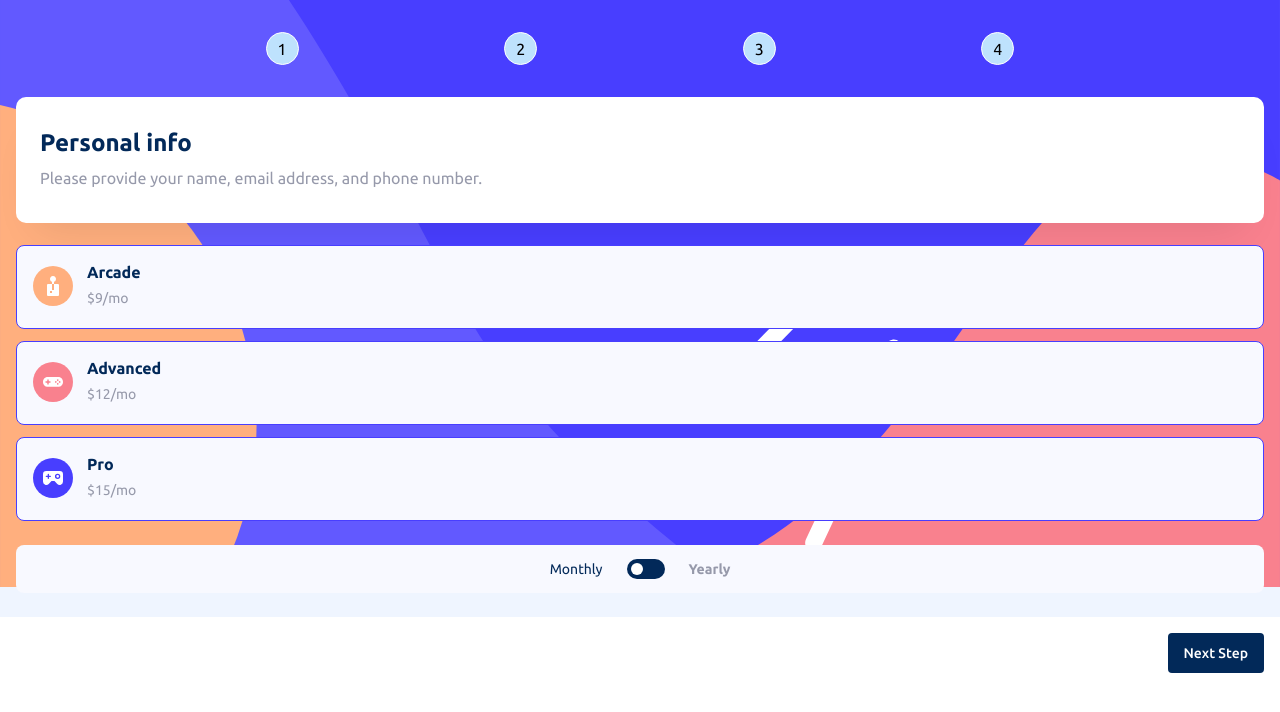
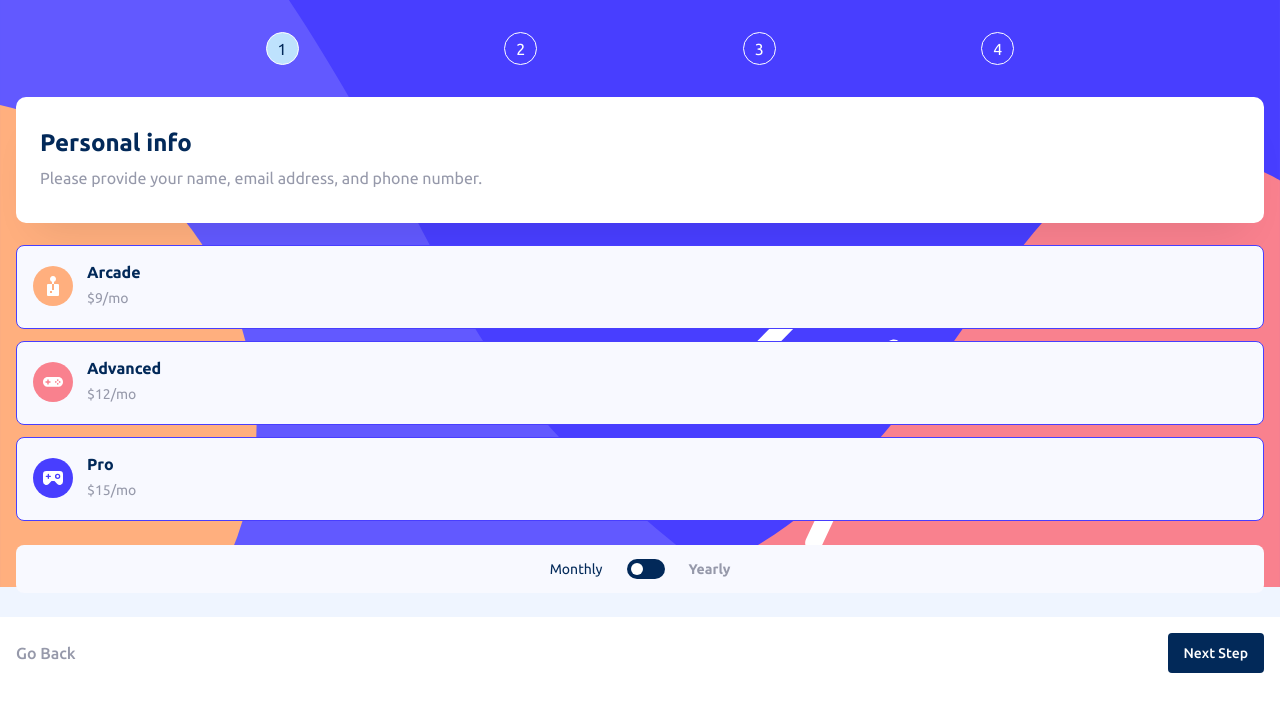
Before and after one commit to LadoAsambadze/Multi-step-form, a React (Vite) app: page /plan in a window 1280 px wide. Shown: the top 712 px of the page. Built offline with nearby package versions, Linux system fonts and the light colour scheme.

Commit message:
add states by redux for different pages

```diff
--- a/src/Components/Desktop-pages.tsx
+++ b/src/Components/Desktop-pages.tsx
@@ -1,32 +1,63 @@
 import { styled } from "styled-components";
+import { useSelector } from "react-redux/es/exports";
 
 export default function DesktopPages() {
+  const page = useSelector((store: any) => store.page.Number);
+
   return (
     <>
       <DesktopNum>
         <StepNumDiv>
-          <NumCircle>1</NumCircle>
+          <NumCircle
+            style={{
+              background: page === 1 ? "#bee2fd" : "none",
+              color: page === 1 ? "#022959" : "white",
+            }}
+          >
+            1
+          </NumCircle>
           <NumTextDiv>
             <Step>Step 1</Step>
             <Description>YOUR INFO</Description>
           </NumTextDiv>
         </StepNumDiv>
         <StepNumDiv>
-          <NumCircle>2</NumCircle>
+          <NumCircle
+            style={{
+              background: page === 2 ? "#bee2fd" : "none",
+              color: page === 2 ? "#022959" : "white",
+            }}
+          >
+            2
+          </NumCircle>
           <NumTextDiv>
             <Step>Step 2</Step>
             <Description>SELECT PLAN</Description>
           </NumTextDiv>
         </StepNumDiv>
         <StepNumDiv>
-          <NumCircle>3</NumCircle>
+          <NumCircle
+            style={{
+              background: page === 3 ? "#bee2fd" : "none",
+              color: page === 3 ? "#022959" : "white",
+            }}
+          >
+            3
+          </NumCircle>
           <NumTextDiv>
             <Step>Step 3</Step>
             <Description>ADD-ONS</Description>
           </NumTextDiv>
         </StepNumDiv>
         <StepNumDiv>
-          <NumCircle>4</NumCircle>
+          <NumCircle
+            style={{
+              background: page === 4 ? "#bee2fd" : "none",
+              color: page === 4 ? "#022959" : "white",
+            }}
+          >
+            4
+          </NumCircle>
           <NumTextDiv>
             <Step>Step 4</Step>
             <Description>YOUR INFO</Description>
@@ -62,8 +93,6 @@ const NumCircle = styled.div`
   width: 40px;
   height: 40px;
   border-radius: 100%;
-  background: #bee2fd;
-  color: #022959;
   font-weight: 700;
   font-size: 14px;
   line-height: 16px;
--- a/src/Components/Mobile-pages.tsx
+++ b/src/Components/Mobile-pages.tsx
@@ -1,13 +1,43 @@
 import { styled } from "styled-components";
+import { useSelector } from "react-redux";
 
 export default function Mobile() {
+  const page = useSelector((store: any) => store.page.Number);
   return (
     <>
       <Main>
-        <PageButton>1</PageButton>
-        <PageButton>2</PageButton>
-        <PageButton>3</PageButton>
-        <PageButton>4</PageButton>
+        <PageButton
+          style={{
+            background: page === 1 ? "#bee2fd" : "none",
+            color: page === 1 ? "#022959" : "white",
+          }}
+        >
+          1
+        </PageButton>
+        <PageButton
+          style={{
+            background: page === 2 ? "#bee2fd" : "none",
+            color: page === 2 ? "#022959" : "white",
+          }}
+        >
+          2
+        </PageButton>
+        <PageButton
+          style={{
+            background: page === 3 ? "#bee2fd" : "none",
+            color: page === 3 ? "#022959" : "white",
+          }}
+        >
+          3
+        </PageButton>
+        <PageButton
+          style={{
+            background: page === 4 ? "#bee2fd" : "none",
+            color: page === 4 ? "#022959" : "white",
+          }}
+        >
+          4
+        </PageButton>
       </Main>
     </>
   );
--- a/src/Pages/Addons.tsx
+++ b/src/Pages/Addons.tsx
@@ -6,10 +6,14 @@ import { useDispatch, useSelector } from "react-redux/es/exports";
 import { setPage } from "../store/PageNum";
 export default function Addons() {
   const page = useSelector((store: any) => store.page.Number);
+  const active = useSelector((store: any) => store.active.Boolean);
   const dispatch = useDispatch();
 
   const nextHandler = () => {
     dispatch(setPage(4));
+  };
+  const backHandler = () => {
+    dispatch(setPage(2));
   };
   console.log(page);
   return (
@@ -35,7 +39,7 @@ export default function Addons() {
                         <TextHeader>Online service</TextHeader>
                         <TextP>Access to multiplayer games</TextP>
                       </ChooseTextDiv>
-                      <Dollar>+$1/mo</Dollar>
+                      <Dollar>{!active ? "+$1/mo" : "+$10/yr"}</Dollar>
                     </ChooseDiv>
                   </AddonDiv>
                   <AddonDiv>
@@ -47,7 +51,7 @@ export default function Addons() {
                         <TextHeader>Larger storage</TextHeader>
                         <TextP>Extra 1TB of cloud save</TextP>
                       </ChooseTextDiv>
-                      <Dollar>+$2/mo</Dollar>
+                      <Dollar>{!active ? "+$2/mo" : "+$20/yr"}</Dollar>
                     </ChooseDiv>
                   </AddonDiv>
                   <AddonDiv>
@@ -59,10 +63,13 @@ export default function Addons() {
                         <TextHeader>Customizable profile</TextHeader>
                         <TextP>Custom theme on your profile</TextP>
                       </ChooseTextDiv>
-                      <Dollar>+$2/mo</Dollar>
+                      <Dollar>{!active ? "+$2/mo" : "+$20/yr"}</Dollar>
                     </ChooseDiv>
                   </AddonDiv>
                   <NextDivDesktop>
+                    <Link to="/plan" style={{ textDecoration: "none" }}>
+                      <Back onClick={backHandler}>Go Back</Back>
+                    </Link>
                     <Link to="/finish">
                       <NextButtonDesktop onClick={nextHandler}>
                         Next Step
@@ -74,6 +81,9 @@ export default function Addons() {
             </div>
           </Main>
           <NextDiv>
+            <Link to="/plan" style={{ textDecoration: "none" }}>
+              <Back onClick={backHandler}>Go Back</Back>
+            </Link>
             <Link to="/finish">
               <NextButton onClick={nextHandler} type="submit">
                 Next Step
@@ -177,9 +187,10 @@ const Form = styled.form`
 const NextDiv = styled.div`
   width: 100%;
   display: flex;
-  justify-content: flex-end;
+  justify-content: space-between;
+  align-items: center;
   background-color: white;
-  padding: 16px 16px 16px 0px;
+  padding: 16px 16px 16px 16px;
   @media (min-width: 1400px) {
     display: none;
   }
@@ -254,7 +265,8 @@ const NextDivDesktop = styled.div`
   @media (min-width: 1400px) {
     width: 100%;
     display: flex;
-    justify-content: flex-end;
+    justify-content: space-between;
+    align-items: center;
     background-color: white;
     margin-top: 95px;
   }
@@ -273,3 +285,10 @@ const NextButtonDesktop = styled.button`
     display: block;
   }
 `;
+
+const Back = styled.div`
+  font-weight: 500;
+  font-size: 16px;
+  line-height: 18px;
+  color: #9699aa;
+`;
--- a/src/Pages/Finish.tsx
+++ b/src/Pages/Finish.tsx
@@ -1,11 +1,19 @@
 import { styled } from "styled-components";
 import DesktopPages from "../Components/Desktop-pages";
 import Mobile from "../Components/Mobile-pages";
-import { useSelector } from "react-redux/es/exports";
+
+import { Link } from "react-router-dom";
+import { useDispatch } from "react-redux/es/exports";
+import { setPage } from "../store/PageNum";
 
 export default function Finish() {
-  const page = useSelector((store: any) => store.page.Number);
-  console.log(page);
+
+
+  const dispatch = useDispatch();
+
+  const backHandler = () => {
+    dispatch(setPage(3));
+  };
   return (
     <>
       <Section>
@@ -43,6 +51,9 @@ export default function Finish() {
                     <Dollar>$120/yr</Dollar>
                   </FinalDiv>
                   <NextDivDesktop>
+                    <Link to="/addons" style={{ textDecoration: "none" }}>
+                      <Back onClick={backHandler}>Go Back</Back>
+                    </Link>
                     <NextButtonDesktop>Confirm</NextButtonDesktop>
                   </NextDivDesktop>
                 </Form>
@@ -50,6 +61,9 @@ export default function Finish() {
             </div>
           </Main>
           <NextDiv>
+            <Link to="/addons" style={{ textDecoration: "none" }}>
+              <Back onClick={backHandler}>Go Back</Back>
+            </Link>
             <NextButton type="submit">Confirm</NextButton>
           </NextDiv>
         </SectionBack>
@@ -148,9 +162,10 @@ const Form = styled.form`
 const NextDiv = styled.div`
   width: 100%;
   display: flex;
-  justify-content: flex-end;
+  justify-content: space-between;
+  align-items: center;
   background-color: white;
-  padding: 16px 16px 16px 0px;
+  padding: 25px 16px 16px 16px;
   @media (min-width: 1400px) {
     display: none;
   }
@@ -240,7 +255,8 @@ const NextDivDesktop = styled.div`
   @media (min-width: 1400px) {
     width: 100%;
     display: flex;
-    justify-content: flex-end;
+    justify-content: space-between;
+    align-items: center;
     background-color: white;
     margin-top: 140px;
   }
@@ -259,3 +275,9 @@ const NextButtonDesktop = styled.button`
     display: block;
   }
 `;
+const Back = styled.div`
+  font-weight: 500;
+  font-size: 16px;
+  line-height: 18px;
+  color: #9699aa;
+`;
--- a/src/Pages/Personal-info.tsx
+++ b/src/Pages/Personal-info.tsx
@@ -120,7 +120,7 @@ const Main = styled.div`
   background-color: #eff5ff;
   padding-left: 16px;
   padding-right: 16px;
-  padding-bottom: 120px;
+  padding-bottom: 135px;
   @media (min-width: 1400px) {
     background: none;
     padding: 0px 85px 0px 100px;
--- a/src/Pages/Plan.tsx
+++ b/src/Pages/Plan.tsx
@@ -4,16 +4,21 @@ import Mobile from "../Components/Mobile-pages";
 import { Link } from "react-router-dom";
 import { useDispatch, useSelector } from "react-redux/es/exports";
 import { setPage } from "../store/PageNum";
+import { setActive } from "../store/Active";
+
 export default function Plan() {
-  const page = useSelector((store: any) => store.page.Number);
+  const active = useSelector((store: any) => store.active.Boolean);
 
   const dispatch = useDispatch();
-
   const nextHandler = () => {
     dispatch(setPage(3));
   };
-
-  console.log(page);
+  const backHandler = () => {
+    dispatch(setPage(1));
+  };
+  const activeHandler = () => {
+    dispatch(setActive(!active));
+  };
 
   return (
     <>
@@ -35,32 +40,39 @@ export default function Plan() {
                     <Icon src="icon-arcade.svg" />
                     <ModeTextDiv>
                       <ModeHeader>Arcade</ModeHeader>
-                      <Price>$9/mo</Price>
+                      <Price>{!active ? "$9/mo" : "$90/year"}</Price>
                     </ModeTextDiv>
                   </ModeDiv>
                   <ModeDiv>
                     <Icon src="icon-advanced.svg" />
                     <ModeTextDiv>
                       <ModeHeader>Advanced</ModeHeader>
-                      <Price>$12/mo</Price>
+                      <Price>{!active ? "$12/mo" : "$120/year"}</Price>
                     </ModeTextDiv>
                   </ModeDiv>
                   <ModeDiv>
                     <Icon src="icon-pro.svg" />
                     <ModeTextDiv>
                       <ModeHeader>Pro</ModeHeader>
-                      <Price>$15/mo</Price>
+                      <Price>{!active ? "$15/mo" : "$150/year"}</Price>
                     </ModeTextDiv>
                   </ModeDiv>
                 </Sector>
                 <ButtonDiv>
                   <Month>Monthly</Month>
-                  <Button>
-                    <Circle></Circle>
+                  <Button
+                    style={{
+                      justifyContent: active ? "flex-end" : "flex-start",
+                    }}
+                  >
+                    <Circle onClick={activeHandler}></Circle>
                   </Button>
                   <Year>Yearly</Year>
                 </ButtonDiv>
                 <NextDivDesktop>
+                  <Link to="/" style={{ textDecoration: "none" }}>
+                    <Back onClick={backHandler}>Go Back</Back>
+                  </Link>
                   <Link to="/addons">
                     <NextButtonDesktop onClick={nextHandler}>
                       Next Step
@@ -71,6 +83,9 @@ export default function Plan() {
             </div>
           </Main>
           <NextDiv>
+            <Link to="/" style={{ textDecoration: "none" }}>
+              <Back onClick={backHandler}>Go Back</Back>
+            </Link>
             <Link to="/addons">
               <NextButton onClick={nextHandler} type="submit">
                 Next Step
@@ -237,7 +252,6 @@ const ButtonDiv = styled.div`
   border-radius: 8px;
   width: 100%;
   padding: 14px 56px 14px 56px;
-
   display: flex;
   justify-content: center;
   align-items: center;
@@ -253,7 +267,6 @@ const Button = styled.div`
   display: flex;
   flex-direction: row;
   align-items: center;
-  justify-content: flex-start;
   padding: 4px;
   background: #022959;
   border-radius: 10px;
@@ -280,9 +293,10 @@ const Year = styled.span`
 const NextDiv = styled.div`
   width: 100%;
   display: flex;
-  justify-content: flex-end;
+  justify-content: space-between;
+  align-items: center;
   background-color: white;
-  padding: 16px 16px 16px 0px;
+  padding: 16px 16px 16px 16px;
   @media (min-width: 1400px) {
     display: none;
   }
@@ -304,7 +318,8 @@ const NextDivDesktop = styled.div`
   @media (min-width: 1400px) {
     width: 100%;
     display: flex;
-    justify-content: flex-end;
+    justify-content: space-between;
+    align-items: center;
     background-color: white;
     margin-top: 105px;
   }
@@ -321,5 +336,13 @@ const NextButtonDesktop = styled.button`
     padding: 12px 16px 12px 16px;
     border: none;
     display: block;
+    text-decoration: none;
   }
 `;
+
+const Back = styled.div`
+  font-weight: 500;
+  font-size: 16px;
+  line-height: 18px;
+  color: #9699aa;
+`;
--- /dev/null
+++ b/src/store/Active.tsx
@@ -0,0 +1,17 @@
+import { createSlice } from "@reduxjs/toolkit";
+
+const activeButton = createSlice({
+  name: "active",
+  initialState: {
+    Boolean: false,
+  },
+  reducers: {
+    setActive: (state, action) => {
+      state.Boolean = action.payload;
+    },
+  },
+});
+
+export const { setActive } = activeButton.actions;
+
+export default activeButton.reducer;
--- a/src/store/redux.tsx
+++ b/src/store/redux.tsx
@@ -1,9 +1,11 @@
 import { configureStore } from "@reduxjs/toolkit";
 import PageNum from "./PageNum";
+import activeButton from "./Active";
 
 const store = configureStore({
   reducer: {
     page: PageNum,
+    active: activeButton,
   },
 });
 
```
